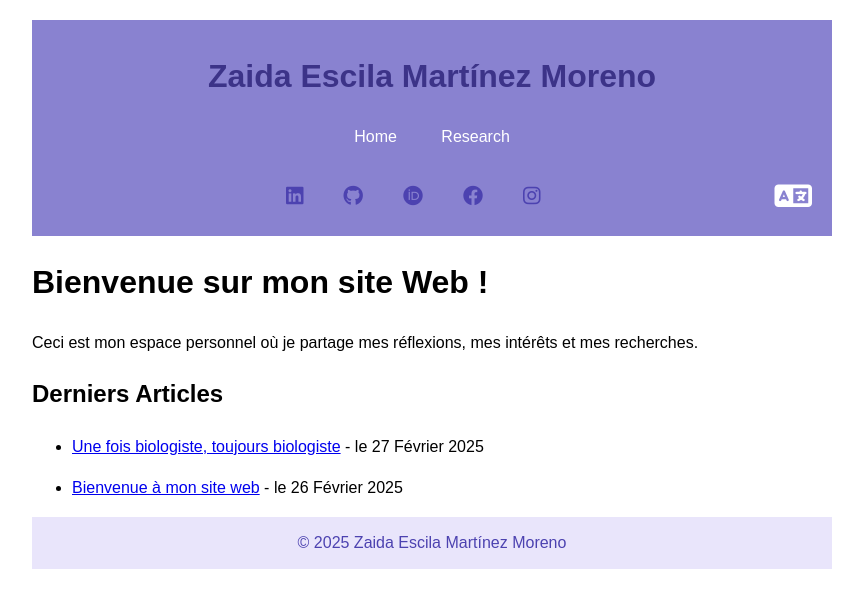
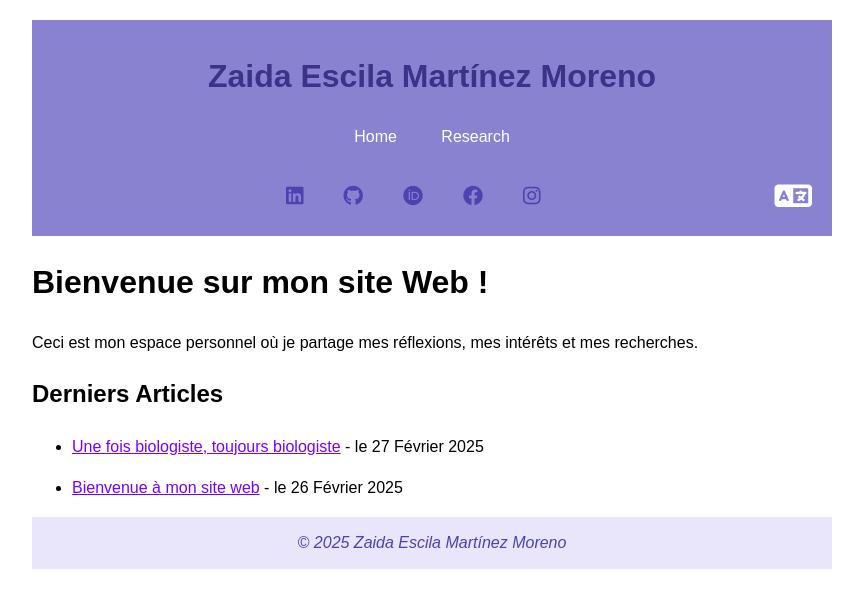
Before and after one commit to ZaidaEMtzMo/zaidaemtzmo.github.io, a Jekyll site: the page built from fr/index.md, in a window 1280 px wide. Shown: the top 608 px of the page, without its empty margins (208-1071 px from the left). Built offline with Jekyll 4.4.1, drawn with Linux system fonts in a browser that asks for light colours.

Commit message:
Link colors and italics for footer

```diff
--- a/assets/css/style.css
+++ b/assets/css/style.css
@@ -138,6 +138,17 @@ nav ul li a {
     background: #b87dfa;
 }
 
+/* Default link style */
+main a {
+    color: #7700ff; /* Change this to your preferred color */
+    text-decoration: underline; /* Removes underline */
+}
+
+/* Change color for visited links */
+main a:visited {
+    color: #410a80; /* Different color for visited links */
+}
+
 /* Style for the footer section */
 footer {
     text-align: center;
@@ -147,4 +158,5 @@ footer {
     color: #4C42B0;
     line-height: 1;
     height: auto;
+    font-style: italic;
 }
```
